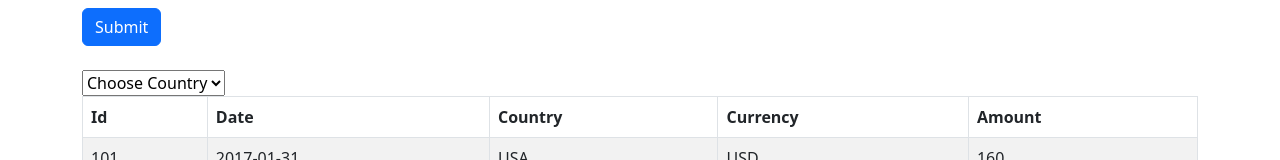
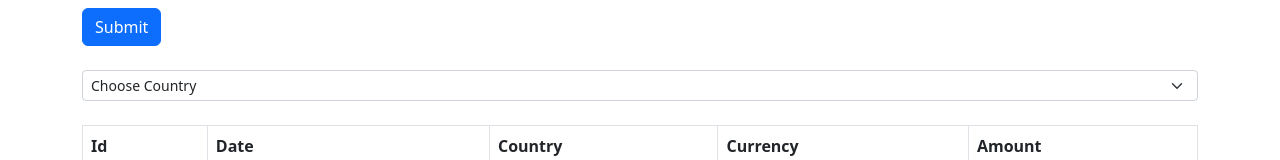
Before and after one commit to richbarista/payments-ui, a React (Create React App) app: page / in a window 1280 px wide. Shown: the part 278-438 px from the top of the page. Built offline with nearby package versions, Linux system fonts and the light colour scheme.

Commit message:
fixed counties select

```diff
--- a/src/components/FullTable.js
+++ b/src/components/FullTable.js
@@ -3,16 +3,16 @@ import TableItem from "./TableItem";
 import { getAllPayments } from "../data/DataFunctions";
 import { useState } from "react";
 
-<select name="cars" id="cars">
-  <option value="volvo">Volvo</option>
-  <option value="saab">Saab</option>
-  <option value="mercedes">Mercedes</option>
-  <option value="audi">Audi</option>
-</select>;
-
 const FullTable = () => {
   const items = getAllPayments();
-  console.log(items);
+
+  const countries = items.map((item, index) => {
+    return item.country;
+  });
+
+  const uniqueCountries = countries.filter(
+    (country, index) => countries.indexOf(country) === index
+  );
 
   const [input, setInput] = useState("");
   return (
@@ -20,14 +20,20 @@ const FullTable = () => {
       <select
         onChange={(event) => setInput(event.target.value)}
         name="countries"
+        className="form-select form-select-sm"
       >
-        <option value="">Choose Country</option>
-        {items
-          .filter((item, index) => items.indexOf(item) === index)
-          .map((item) => {
-            return <option value={item.country}>{item.country}</option>;
-          })}
+        <option key={uniqueCountries.length} value="">
+          Choose Country
+        </option>
+        {uniqueCountries.map((eachCountry, index) => {
+          return (
+            <option key={index} value={eachCountry}>
+              {eachCountry}
+            </option>
+          );
+        })}
       </select>
+      <br></br>
       <Table striped bordered hover>
         <thead>
           <tr>
--- a/src/components/TableItem.js
+++ b/src/components/TableItem.js
@@ -1,6 +1,6 @@
 const TableItem = (props) => {
   return (
-    <tr key={props.key}>
+    <tr key={props.id}>
       <td>{props.id}</td>
       <td>{props.date}</td>
       <td>{props.country}</td>
```
